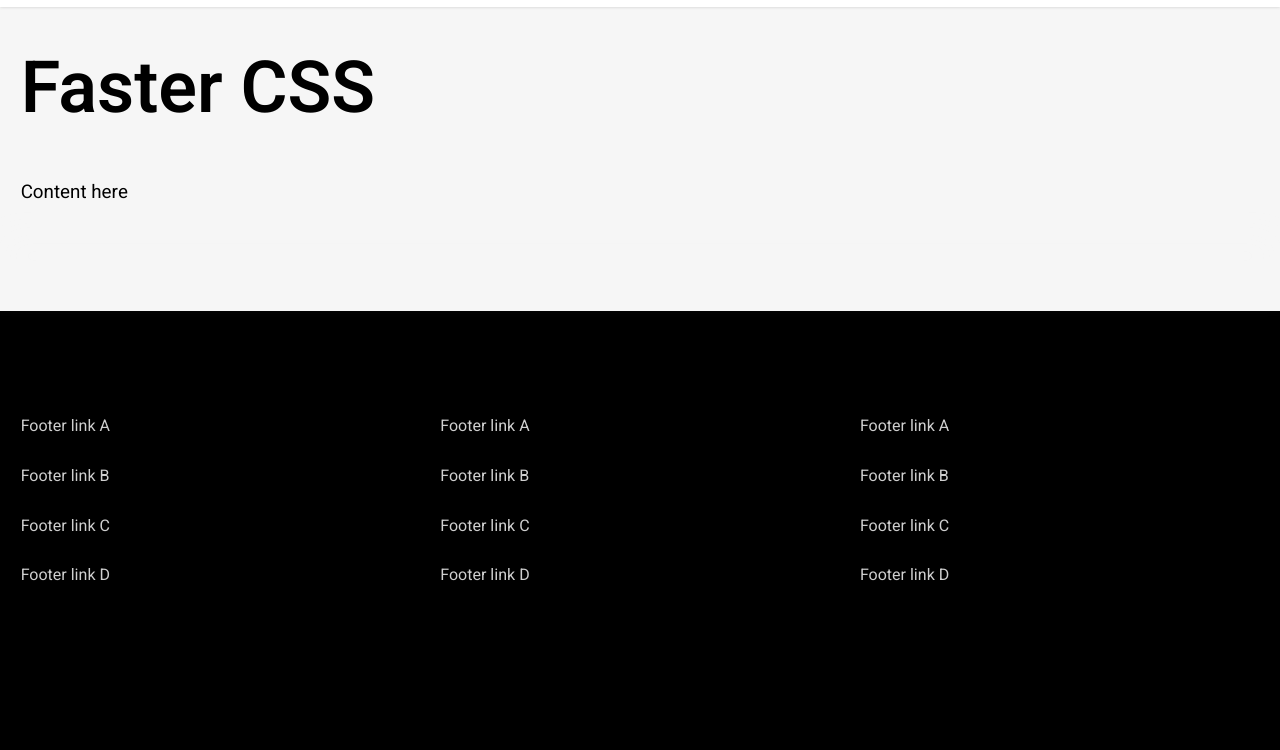
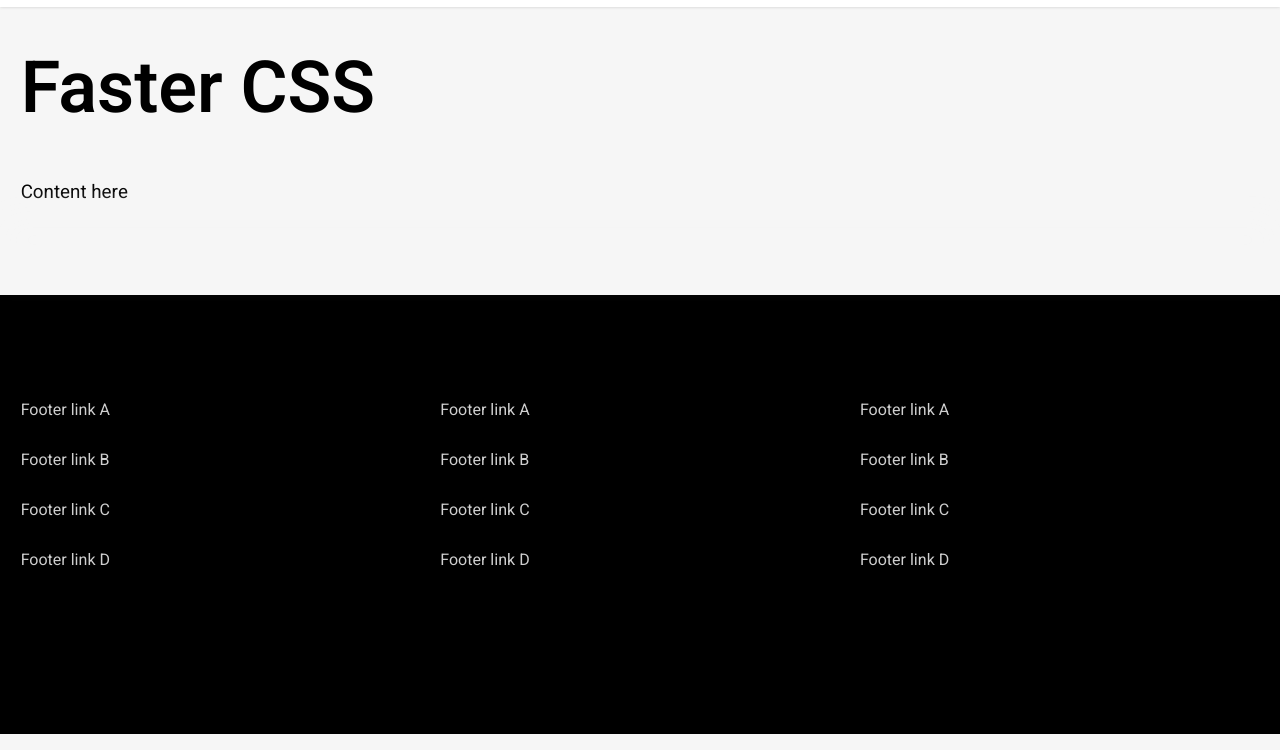
Before and after one commit to ahansson/hgrid.io, an Eleventy site: page src/index.html in a window 1280 px wide. Shown: the part 50-800 px from the top of the page. Built offline with nearby package versions, Linux system fonts and the light colour scheme; Eleventy itself is replaced by a stand-in of ours; files that its build step writes are made by us from their sources.

Commit message:
Revert sticky footer

```diff
--- a/src/_includes/layout/base.njk
+++ b/src/_includes/layout/base.njk
@@ -3,7 +3,7 @@
   <head>
     {% include "layout/partials/head.njk" %}
   </head>
-  <body class="flex flex-direction-column">
+  <body>
     {% include "layout/partials/header.njk" %}
 
     {% if page.url == documentation %}
--- a/src/_includes/layout/partials/footer.njk
+++ b/src/_includes/layout/partials/footer.njk
@@ -1,4 +1,4 @@
-  <footer class="flex-shrink-0">
+  <footer>
   <div class="buffer"></div>
     <div class="container-max padding-top-100">
       <div class="row">
--- a/src/index.html
+++ b/src/index.html
@@ -2,7 +2,7 @@
 layout: layout/base.njk
 meta: { title: hgrid | Lightweight CSS Utility Kit }
 ---
-<div class="container padding-top-100 flex-grow-1">
+<div class="container padding-top-100">
   <div class="row">
     <div class="column">
       <h1>Faster CSS</h1>
```
Also changed, not shown: _public/documentation/index.html (+2 -2 lines), _public/index.html (+3 -3 lines).
